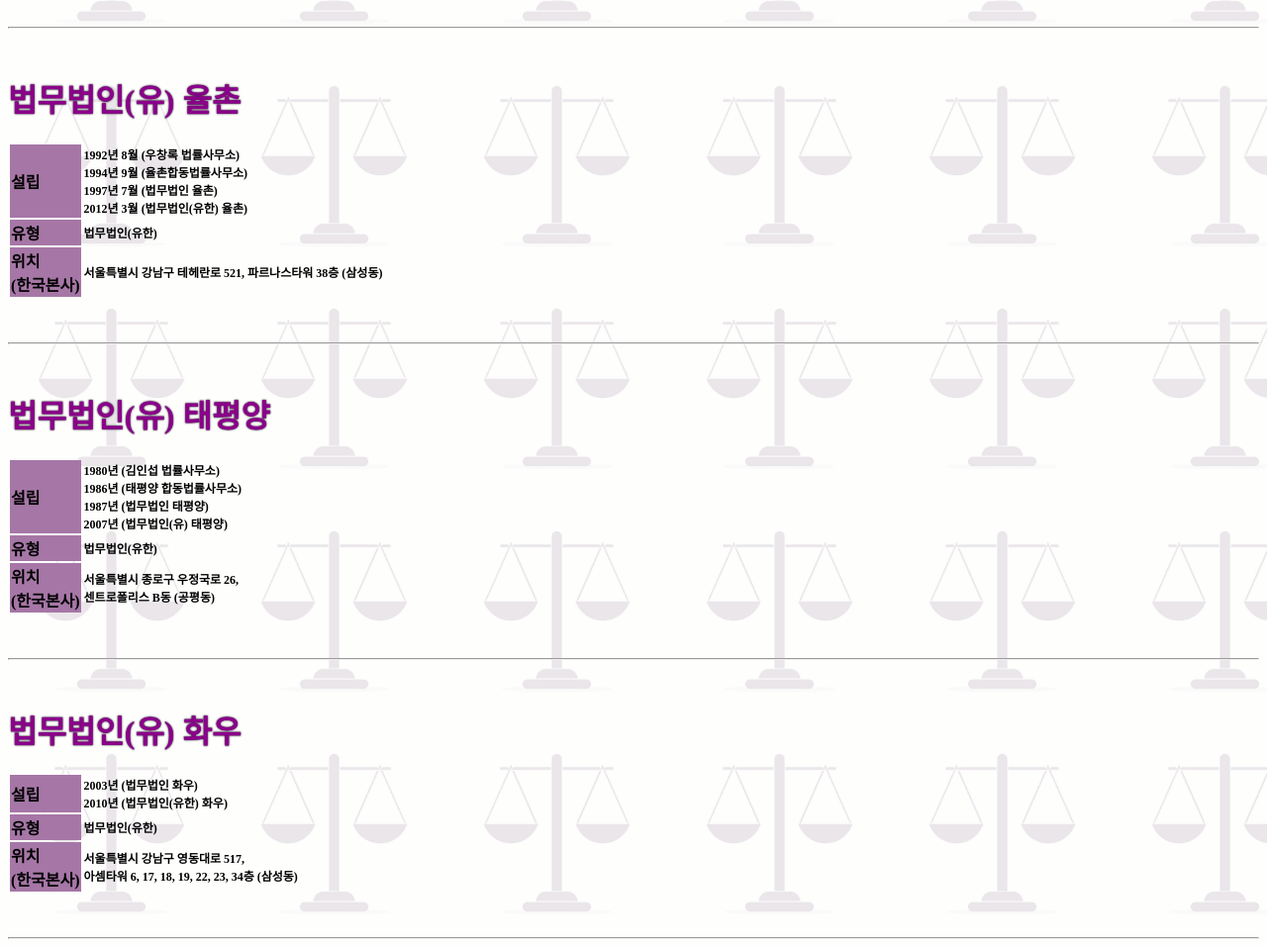
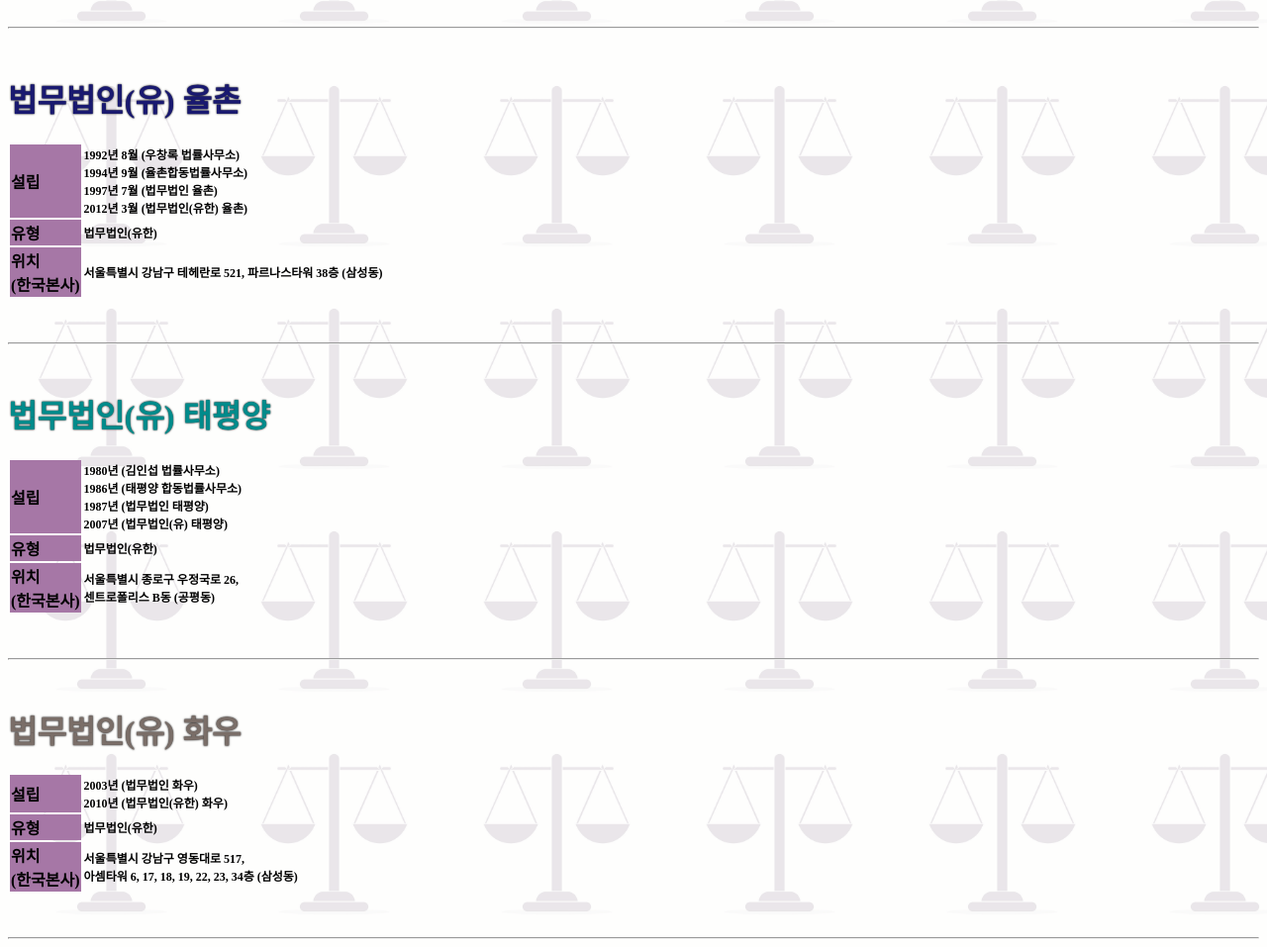
Before and after one commit to stockyswing3738/-Top-6-law-firms-in-Korea-BS, a plain HTML site: page index.html in a window 1280 px wide. Shown: the part 1296-2253 px from the top of the page at 99% size. Drawn offline with Linux system fonts and the light colour scheme.

Commit message:
Update index.html

```diff
--- a/index.html
+++ b/index.html
@@ -90,7 +90,7 @@
 
 <br><br><hr><br>
 
-<h1 style="color:darkmagenta; text-shadow: black 0px 0px 2px;">법무법인(유) 율촌</h1>
+<h1 style="color:midnightblue; text-shadow: black 0px 0px 2px;">법무법인(유) 율촌</h1>
 <table style="text-align:left">
 	<tr>
 		<th style="background-color:#a677a6">설립</th>
@@ -112,7 +112,7 @@
 
 <br><br><hr><br>
 
-<h1 style="color:darkmagenta; text-shadow: black 0px 0px 2px;">법무법인(유) 태평양</h1>
+<h1 style="color:darkcyan; text-shadow: black 0px 0px 2px;">법무법인(유) 태평양</h1>
 <table style="text-align:left">
 	<tr>
 		<th style="background-color:#a677a6">설립</th>
@@ -133,7 +133,7 @@
 
 <br><br><hr><br>
 
-<h1 style="color:darkmagenta; text-shadow: black 0px 0px 2px;">법무법인(유) 화우</h1>
+<h1 style="color:#7a6e68; text-shadow: black 0px 0px 2px;">법무법인(유) 화우</h1>
 <table style="text-align:left">
 	<tr>
 		<th style="background-color:#a677a6">설립</th>
```
